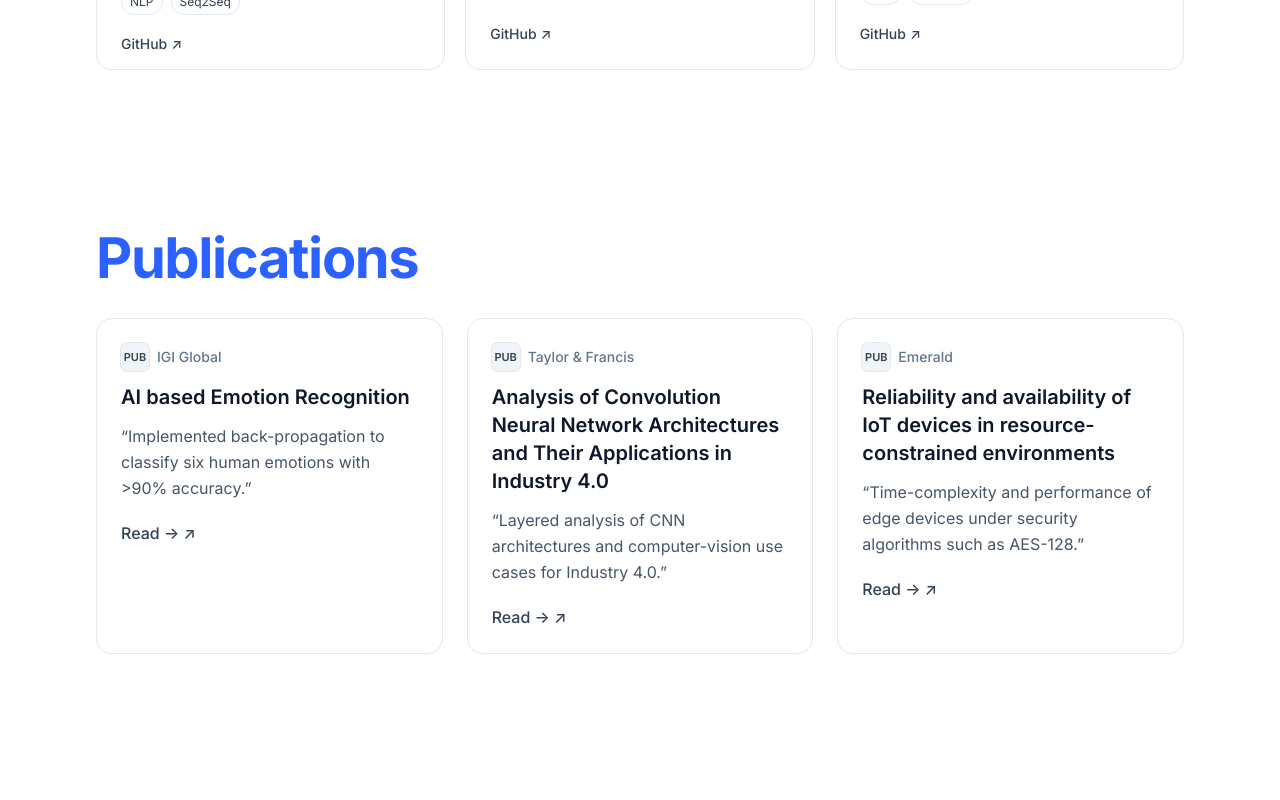
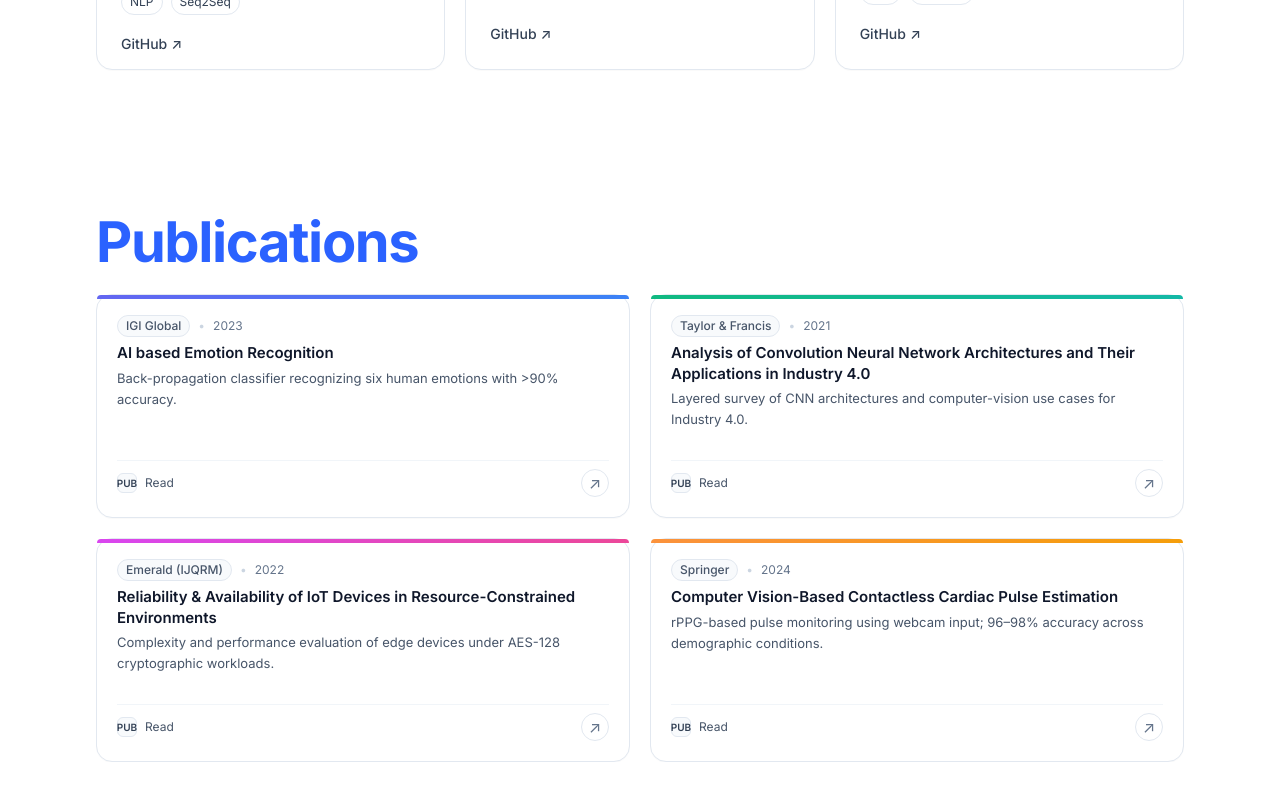
Before and after one commit to Shardul-Khandekar/Shardul-Khandekar.github.io, a React (Vite) app: page / in a window 1280 px wide. Shown: the part 2479-3279 px from the top of the page. After the commit the page ends 3241 px from the top, so only its background shows below. Built offline with nearby package versions, Linux system fonts and the light colour scheme.

Commit message:
adding publications section

```diff
--- a/src/components/Publications.jsx
+++ b/src/components/Publications.jsx
@@ -2,82 +2,119 @@ import React from "react";
 
 const PUBLICATIONS = [
   {
-    id: "emotion-recognition",
+    id: "emotion",
     title: "AI based Emotion Recognition",
+    venue: "IGI Global",
+    year: "2023",
     blurb:
-      "Implemented back-propagation to classify six human emotions with >90% accuracy.",
+      "Back-propagation classifier recognizing six human emotions with >90% accuracy.",
     url: "https://www.igi-global.com/chapter/ai-based-emotion-recognition/317492",
-    badge: "IGI Global",
+    accent: "from-indigo-500 to-blue-500",
   },
   {
-    id: "cnn-industry4",
+    id: "cnn",
     title:
       "Analysis of Convolution Neural Network Architectures and Their Applications in Industry 4.0",
+    venue: "Taylor & Francis",
+    year: "2021",
     blurb:
-      "Layered analysis of CNN architectures and computer-vision use cases for Industry 4.0.",
+      "Layered survey of CNN architectures and computer-vision use cases for Industry 4.0.",
     url: "https://www.taylorfrancis.com/chapters/edit/10.1201/9781003143505-7/analysis-convolution-neural-network-architectures-applications-industry-4-0-gaurav-bansod-shardul-khandekar-soumya-khurana",
-    badge: "Taylor & Francis",
+    accent: "from-emerald-500 to-teal-500",
   },
   {
-    id: "iot-reliability",
+    id: "iot",
     title:
-      "Reliability and availability of IoT devices in resource-constrained environments",
+      "Reliability & Availability of IoT Devices in Resource-Constrained Environments",
+    venue: "Emerald (IJQRM)",
+    year: "2022",
     blurb:
-      "Time-complexity and performance of edge devices under security algorithms such as AES-128.",
+      "Complexity and performance evaluation of edge devices under AES-128 cryptographic workloads.",
     url: "https://www.emerald.com/insight/content/doi/10.1108/IJQRM-09-2021-0334/full/html",
-    badge: "Emerald",
+    accent: "from-fuchsia-500 to-pink-500",
+  },
+  {
+    id: "pulse",
+    title: "Computer Vision-Based Contactless Cardiac Pulse Estimation",
+    venue: "Springer",
+    year: "2024",
+    blurb:
+      "rPPG-based pulse monitoring using webcam input; 96–98% accuracy across demographic conditions.",
+    url: "#",
+    accent: "from-orange-400 to-amber-500",
   },
 ];
 
 function PubCard({ p }) {
   return (
-    <article
+    <a
+      href={p.url}
+      target="_blank"
+      rel="noreferrer"
       className={[
-        "rounded-2xl bg-white border border-slate-200",
+        // compact, clean card style matching Projects
+        "group relative rounded-2xl border border-slate-200 bg-white",
         "shadow-[0_1px_0_0_rgba(15,23,42,0.02)]",
-        "p-6 flex flex-col gap-3 transition hover:-translate-y-[1px] hover:shadow-md",
+        "transition hover:shadow-md hover:-translate-y-[1px]",
+        "p-4 sm:p-5 flex flex-col justify-between h-[14rem]", // reduced height
       ].join(" ")}
     >
-      <div className="flex items-center gap-2">
-        <div className="h-7 w-7 rounded-md bg-slate-100 ring-1 ring-slate-200 grid place-items-center">
-          <span className="text-[11px] font-semibold text-slate-700">PUB</span>
+      {/* Accent bar */}
+      <div
+        className={[
+          "absolute top-0 left-0 h-1 w-full rounded-t-2xl bg-gradient-to-r",
+          p.accent,
+        ].join(" ")}
+      />
+
+      {/* Content */}
+      <div>
+        <div className="flex items-center gap-2 text-xs mb-1.5">
+          <span className="font-medium text-slate-600 px-2 py-0.5 rounded-full border border-slate-200 bg-slate-50">
+            {p.venue}
+          </span>
+          <span className="text-slate-300">•</span>
+          <span className="text-slate-500">{p.year}</span>
         </div>
-        <span className="text-sm font-medium text-slate-500">{p.badge}</span>
+
+        <h3 className="text-[15px] font-semibold text-slate-900 leading-snug line-clamp-2">
+          {p.title}
+        </h3>
+        <p className="mt-1 text-[13px] text-slate-600 leading-relaxed line-clamp-3">
+          {p.blurb}
+        </p>
       </div>
 
-      <h3 className="text-lg md:text-xl font-semibold text-slate-900 leading-snug">
-        {p.title}
-      </h3>
+      {/* Footer */}
+      <div className="pt-2 mt-3 border-t border-slate-100 flex items-center justify-between">
+        <div className="flex items-center gap-2 text-[12px] text-slate-600">
+          <span className="inline-flex h-5 w-5 items-center justify-center rounded-md border border-slate-200 bg-slate-50 font-semibold text-[10px] text-slate-700">
+            PUB
+          </span>
+          <span>Read</span>
+        </div>
+        <span className="inline-flex h-7 w-7 items-center justify-center rounded-full border border-slate-200 text-slate-500 group-hover:text-blue-600 group-hover:border-blue-300 transition">
+          ↗
+        </span>
+      </div>
 
-      <p className="text-slate-600 leading-relaxed">“{p.blurb}”</p>
-
-      <div className="pt-2">
-        <a
-          href={p.url}
-          target="_blank"
-          rel="noreferrer"
-          className="inline-flex items-center gap-1 text-slate-700 hover:text-slate-900 font-medium"
-        >
-          Read → <span aria-hidden>↗</span>
-        </a>
-      </div>
-    </article>
+      {/* Hover ring */}
+      <span className="pointer-events-none absolute inset-0 rounded-2xl ring-0 ring-blue-400/0 group-hover:ring-2 group-hover:ring-blue-400/30 transition" />
+    </a>
   );
 }
 
 export default function Publications() {
   return (
-    <section id="publications" className="bg-white mt-0 mb-32">
-      <div className="max-w-6xl mx-auto px-5 md:px-8 py-12 md:py-16">
-        <h2 className="text-[40px] md:text-[56px] leading-none font-extrabold tracking-tight mb-8 text-[#2b62ff]">
-          Publications
-        </h2>
+    <section id="publications" className="max-w-6xl mx-auto px-5 md:px-8 mt-24 md:mt-28">
+      <h2 className="text-[40px] md:text-[56px] leading-none font-extrabold tracking-tight mb-6 text-[#2b62ff]">
+        Publications
+      </h2>
 
-        <div className="grid gap-5 sm:gap-6 grid-cols-1 md:grid-cols-2 lg:grid-cols-3">
-          {PUBLICATIONS.map((p) => (
-            <PubCard key={p.id} p={p} />
-          ))}
-        </div>
+      <div className="grid gap-4 sm:gap-5 grid-cols-1 sm:grid-cols-2">
+        {PUBLICATIONS.map((p) => (
+          <PubCard key={p.id} p={p} />
+        ))}
       </div>
     </section>
   );
```
